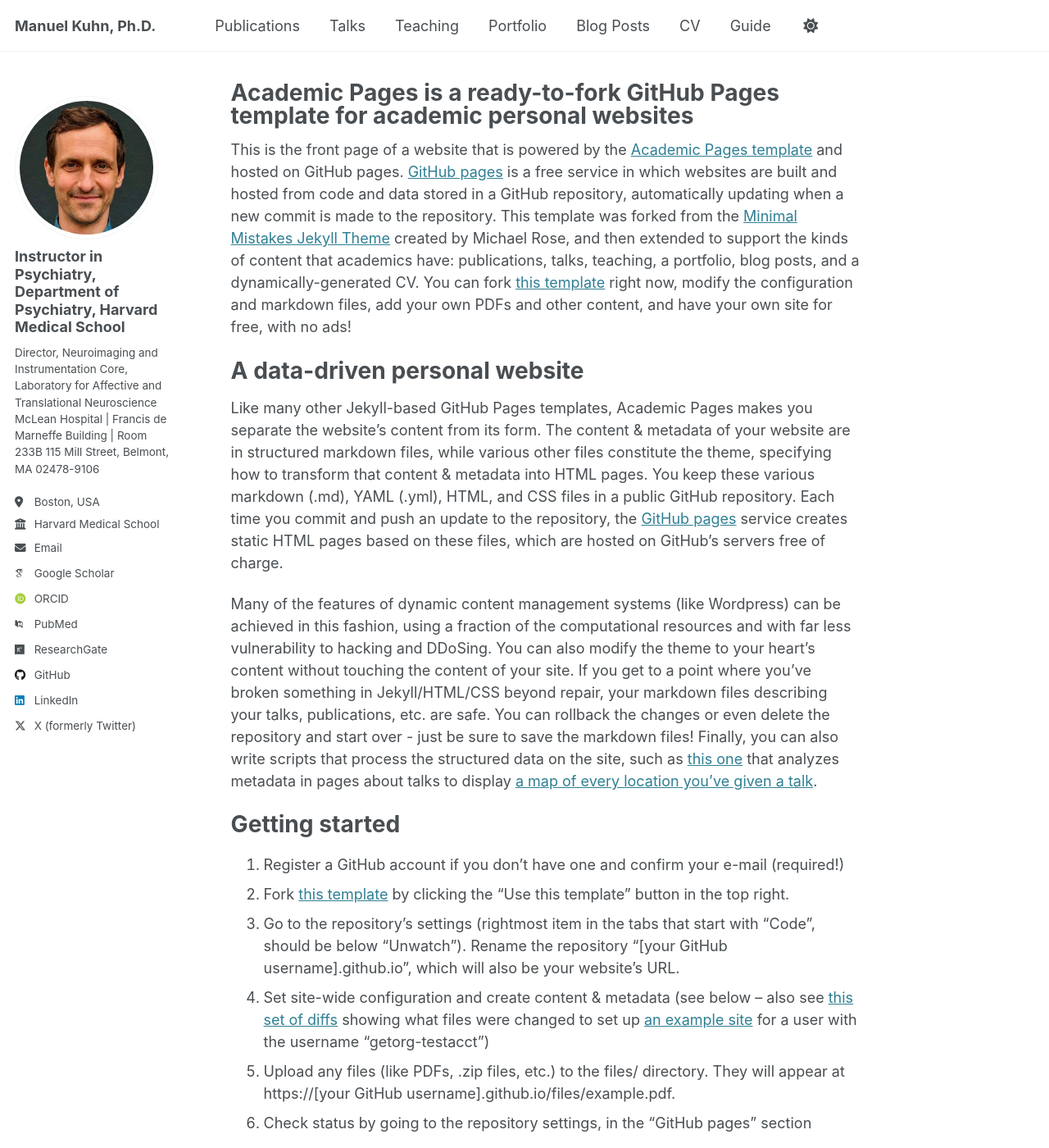
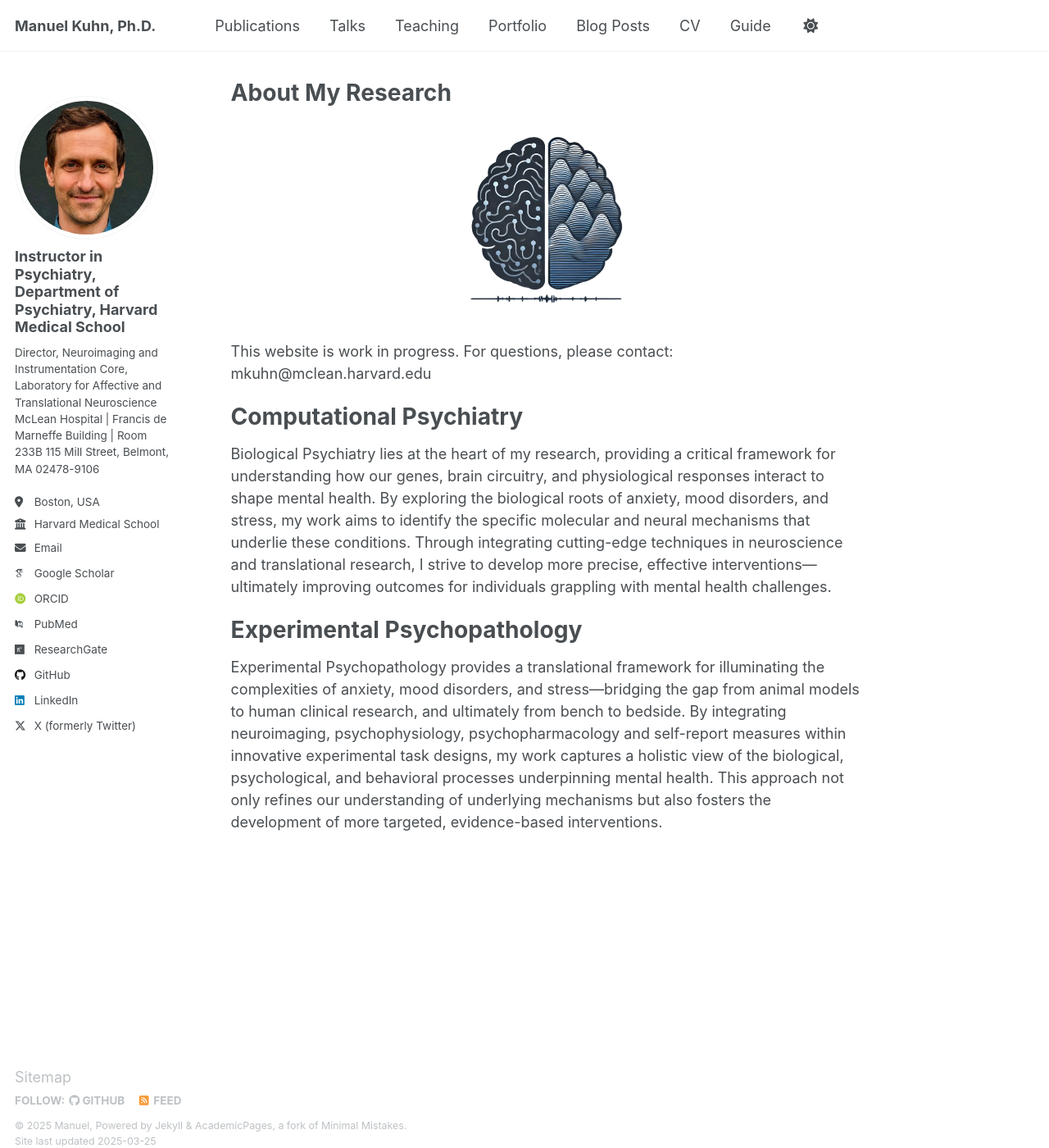
Before and after one commit to kuhnmanu/kuhnmanu.github.io, a Jekyll site: the page built from _pages/about.md, in a window 1280 px wide and 1400 px high. Shown: the whole window at 82% size. Built offline with Jekyll 4.4.1, drawn with Linux system fonts in a browser that asks for light colours; some web fonts are replaced; some of the changed text lies outside the part shown.

Commit message:
Update about.md

```diff
--- a/_pages/about.md
+++ b/_pages/about.md
@@ -1,49 +1,22 @@
 ---
 permalink: /
-title: "Academic Pages is a ready-to-fork GitHub Pages template for academic personal websites"
+title: "About My Research"
 author_profile: true
 redirect_from:
   - /about/
   - /about.html
 ---
 
-This is the front page of a website that is powered by the [Academic Pages template](https://github.com/academicpages/academicpages.github.io) and hosted on GitHub pages. [GitHub pages](https://pages.github.com) is a free service in which websites are built and hosted from code and data stored in a GitHub repository, automatically updating when a new commit is made to the repository. This template was forked from the [Minimal Mistakes Jekyll Theme](https://mmistakes.github.io/minimal-mistakes/) created by Michael Rose, and then extended to support the kinds of content that academics have: publications, talks, teaching, a portfolio, blog posts, and a dynamically-generated CV. You can fork [this template](https://github.com/academicpages/academicpages.github.io) right now, modify the configuration and markdown files, add your own PDFs and other content, and have your own site for free, with no ads!
+<p align="center">
+  <img src="/images/logo.png" alt="CompPsychLogo" width="250">
+</p>
 
-A data-driven personal website
+This website is work in progress. For questions, please contact: mkuhn@mclean.harvard.edu
+
+Computational Psychiatry
 ======
-Like many other Jekyll-based GitHub Pages templates, Academic Pages makes you separate the website's content from its form. The content & metadata of your website are in structured markdown files, while various other files constitute the theme, specifying how to transform that content & metadata into HTML pages. You keep these various markdown (.md), YAML (.yml), HTML, and CSS files in a public GitHub repository. Each time you commit and push an update to the repository, the [GitHub pages](https://pages.github.com/) service creates static HTML pages based on these files, which are hosted on GitHub's servers free of charge.
+Biological Psychiatry lies at the heart of my research, providing a critical framework for understanding how our genes, brain circuitry, and physiological responses interact to shape mental health. By exploring the biological roots of anxiety, mood disorders, and stress, my work aims to identify the specific molecular and neural mechanisms that underlie these conditions. Through integrating cutting-edge techniques in neuroscience and translational research, I strive to develop more precise, effective interventions—ultimately improving outcomes for individuals grappling with mental health challenges.
 
-Many of the features of dynamic content management systems (like Wordpress) can be achieved in this fashion, using a fraction of the computational resources and with far less vulnerability to hacking and DDoSing. You can also modify the theme to your heart's content without touching the content of your site. If you get to a point where you've broken something in Jekyll/HTML/CSS beyond repair, your markdown files describing your talks, publications, etc. are safe. You can rollback the changes or even delete the repository and start over - just be sure to save the markdown files! Finally, you can also write scripts that process the structured data on the site, such as [this one](https://github.com/academicpages/academicpages.github.io/blob/master/talkmap.ipynb) that analyzes metadata in pages about talks to display [a map of every location you've given a talk](https://academicpages.github.io/talkmap.html).
-
-Getting started
+Experimental Psychopathology
 ======
-1. Register a GitHub account if you don't have one and confirm your e-mail (required!)
-1. Fork [this template](https://github.com/academicpages/academicpages.github.io) by clicking the "Use this template" button in the top right.
-1. Go to the repository's settings (rightmost item in the tabs that start with "Code", should be below "Unwatch"). Rename the repository "[your GitHub username].github.io", which will also be your website's URL.
-1. Set site-wide configuration and create content & metadata (see below -- also see [this set of diffs](http://archive.is/3TPas) showing what files were changed to set up [an example site](https://getorg-testacct.github.io) for a user with the username "getorg-testacct")
-1. Upload any files (like PDFs, .zip files, etc.) to the files/ directory. They will appear at https://[your GitHub username].github.io/files/example.pdf.
-1. Check status by going to the repository settings, in the "GitHub pages" section
-
-Site-wide configuration
-------
-The main configuration file for the site is in the base directory in [_config.yml](https://github.com/academicpages/academicpages.github.io/blob/master/_config.yml), which defines the content in the sidebars and other site-wide features. You will need to replace the default variables with ones about yourself and your site's github repository. The configuration file for the top menu is in [_data/navigation.yml](https://github.com/academicpages/academicpages.github.io/blob/master/_data/navigation.yml). For example, if you don't have a portfolio or blog posts, you can remove those items from that navigation.yml file to remove them from the header.
-
-Create content & metadata
-------
-For site content, there is one markdown file for each type of content, which are stored in directories like _publications, _talks, _posts, _teaching, or _pages. For example, each talk is a markdown file in the [_talks directory](https://github.com/academicpages/academicpages.github.io/tree/master/_talks). At the top of each markdown file is structured data in YAML about the talk, which the theme will parse to do lots of cool stuff. The same structured data about a talk is used to generate the list of talks on the [Talks page](https://academicpages.github.io/talks), each [individual page](https://academicpages.github.io/talks/2012-03-01-talk-1) for specific talks, the talks section for the [CV page](https://academicpages.github.io/cv), and the [map of places you've given a talk](https://academicpages.github.io/talkmap.html) (if you run this [python file](https://github.com/academicpages/academicpages.github.io/blob/master/talkmap.py) or [Jupyter notebook](https://github.com/academicpages/academicpages.github.io/blob/master/talkmap.ipynb), which creates the HTML for the map based on the contents of the _talks directory).
-
-**Markdown generator**
-
-The repository includes [a set of Jupyter notebooks](https://github.com/academicpages/academicpages.github.io/tree/master/markdown_generator
-) that converts a CSV containing structured data about talks or presentations into individual markdown files that will be properly formatted for the Academic Pages template. The sample CSVs in that directory are the ones I used to create my own personal website at stuartgeiger.com. My usual workflow is that I keep a spreadsheet of my publications and talks, then run the code in these notebooks to generate the markdown files, then commit and push them to the GitHub repository.
-
-How to edit your site's GitHub repository
-------
-Many people use a git client to create files on their local computer and then push them to GitHub's servers. If you are not familiar with git, you can directly edit these configuration and markdown files directly in the github.com interface. Navigate to a file (like [this one](https://github.com/academicpages/academicpages.github.io/blob/master/_talks/2012-03-01-talk-1.md) and click the pencil icon in the top right of the content preview (to the right of the "Raw | Blame | History" buttons). You can delete a file by clicking the trashcan icon to the right of the pencil icon. You can also create new files or upload files by navigating to a directory and clicking the "Create new file" or "Upload files" buttons.
-
-Example: editing a markdown file for a talk
-![Editing a markdown file for a talk](/images/editing-talk.png)
-
-For more info
-------
-More info about configuring Academic Pages can be found in [the guide](https://academicpages.github.io/markdown/), the [growing wiki](https://github.com/academicpages/academicpages.github.io/wiki), and you can always [ask a question on GitHub](https://github.com/academicpages/academicpages.github.io/discussions). The [guides for the Minimal Mistakes theme](https://mmistakes.github.io/minimal-mistakes/docs/configuration/) (which this theme was forked from) might also be helpful.
+Experimental Psychopathology provides a translational framework for illuminating the complexities of anxiety, mood disorders, and stress—bridging the gap from animal models to human clinical research, and ultimately from bench to bedside. By integrating neuroimaging, psychophysiology, psychopharmacology and self-report measures within innovative experimental task designs, my work captures a holistic view of the biological, psychological, and behavioral processes underpinning mental health. This approach not only refines our understanding of underlying mechanisms but also fosters the development of more targeted, evidence-based interventions.
```
